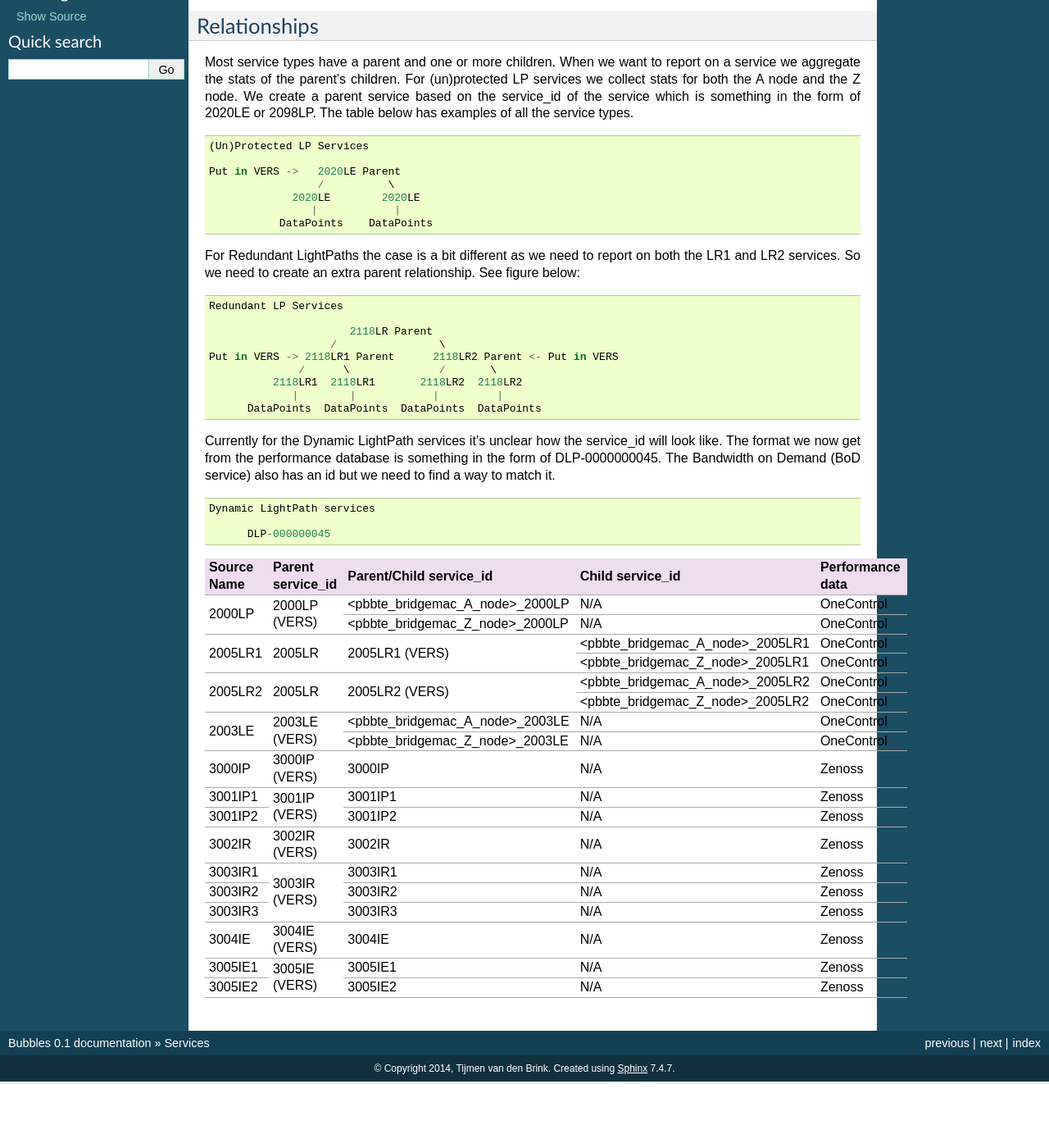
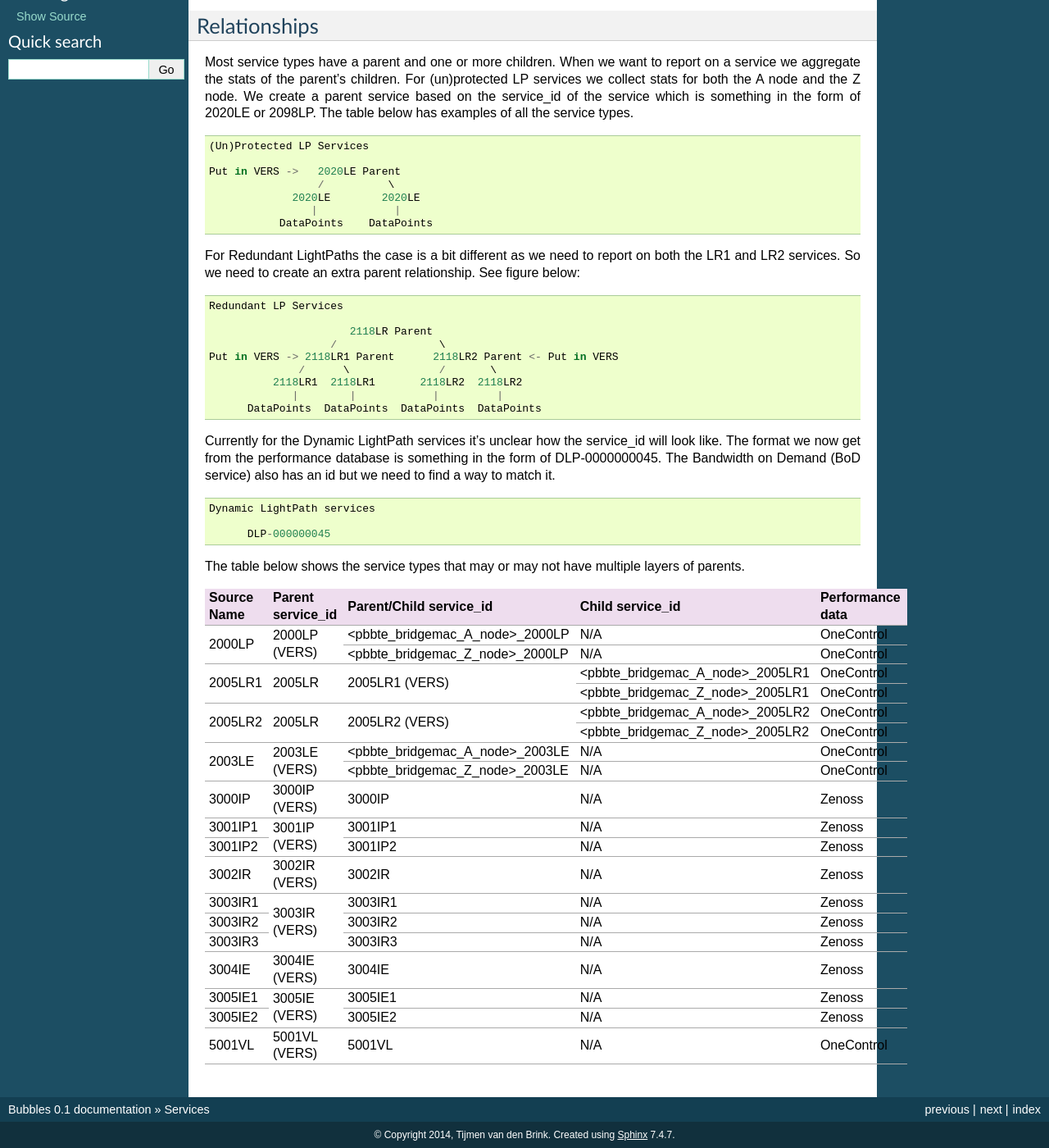
Before and after one commit to tijmenvandenbrink/bubbles, a Sphinx documentation site: the page built from docs/services.rst, in a window 1280 px wide and 1400 px high, scrolled down 260 px. Shown: the whole window at 82% size. Built offline with Sphinx 7.4.7, drawn with Linux system fonts in a browser that asks for light colours; pages that are not in the unit, such as notebooks, are missing from menus; before the commit the page ends 1579 px from its top, so only the background shows below that.

Commit message:
Improved services docs

```diff
--- a/docs/services.rst
+++ b/docs/services.rst
@@ -69,7 +69,7 @@ but we need to find  a way to match it.
         DLP-000000045
 
 
-
+The table below shows the service types that may or may not have multiple layers of parents.
 
 +-----------+---------------------+----------------------------------+-----------------------------------+-------------------+
 |Source Name|   Parent service_id |    Parent/Child service_id       |         Child service_id          |  Performance data |
@@ -110,3 +110,5 @@ but we need to find  a way to match it.
 +-----------+    3005IE (VERS)    +----------------------------------+-----------------------------------+-------------------+
 |  3005IE2  |                     |         3005IE2                  |              N/A                  |       Zenoss      |
 +-----------+---------------------+----------------------------------+-----------------------------------+-------------------+
+|  5001VL   |    5001VL (VERS)    |         5001VL                   |              N/A                  |     OneControl    |
++-----------+---------------------+----------------------------------+-----------------------------------+-------------------+
```
